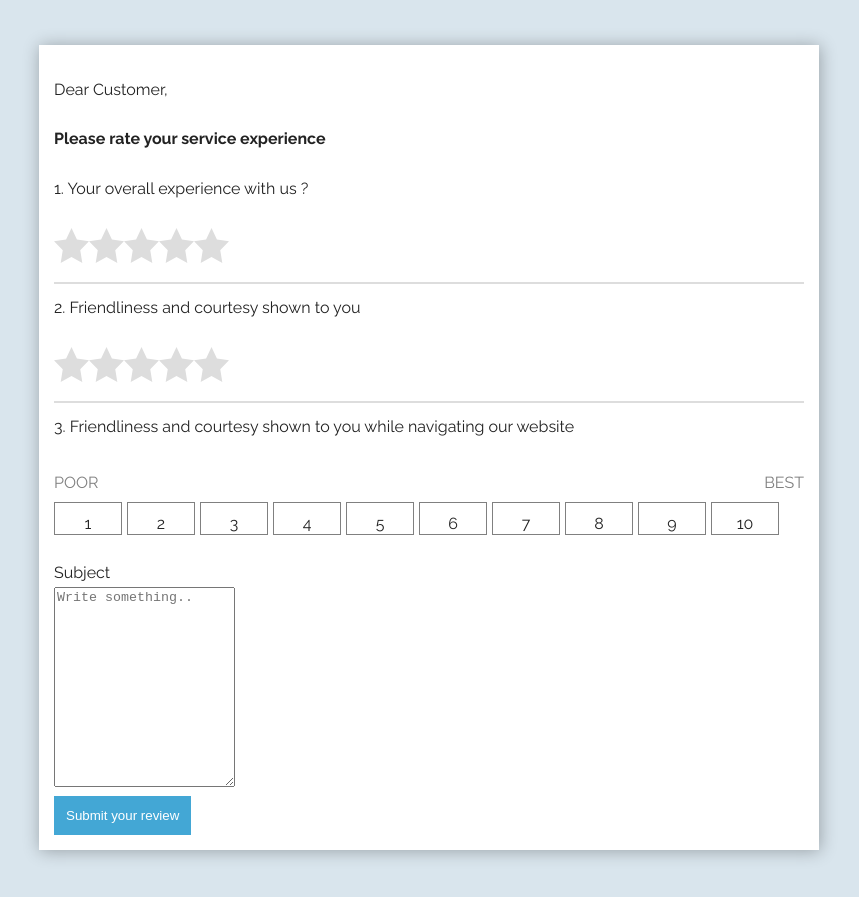
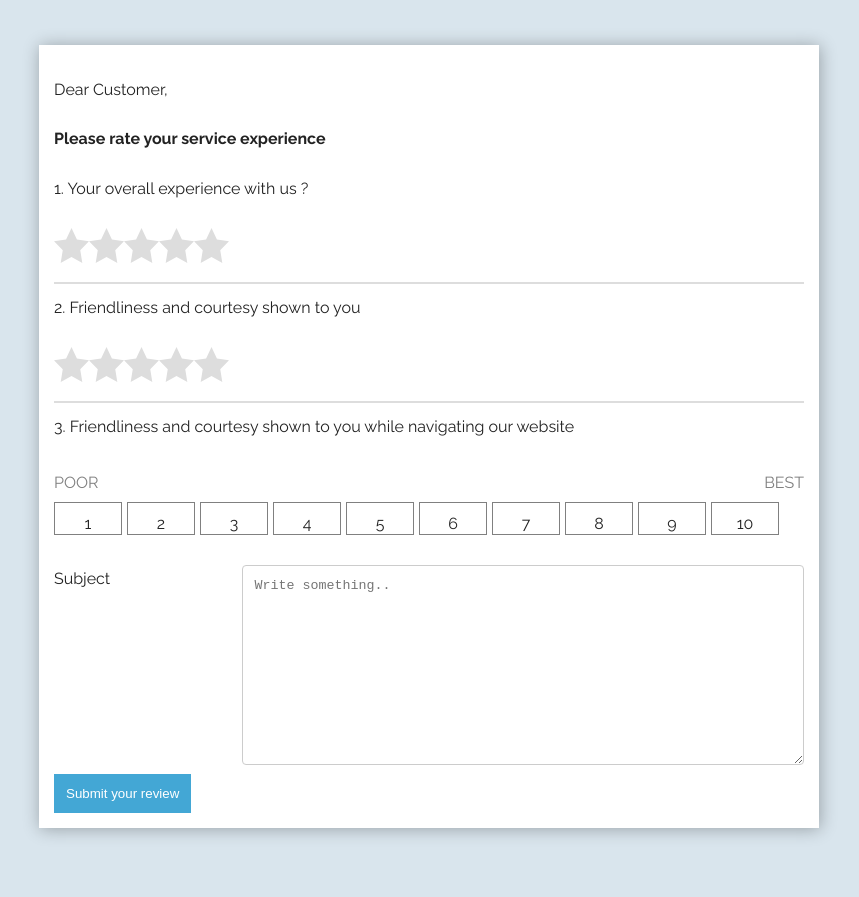
Before and after one commit to TechwithIshaan/Techwithtitan, a plain HTML site: page index.html in a window 1280 px wide. Shown: the part 111-1008 px from the top of the page, without its empty margins (211-1070 px from the left). After the commit the page ends 987 px from the top, so only its background shows below. Drawn offline with Linux system fonts and the light colour scheme.

Commit message:
Update style.css

```diff
--- a/style.css
+++ b/style.css
@@ -138,3 +138,45 @@ span.scale-rating label:before
     vertical-align: middle;
   z-index:2;
 }
+/* Style inputs, select elements and textareas */
+input[type=text], select, textarea{
+  width: 100%;
+  padding: 12px;
+  border: 1px solid #ccc;
+  border-radius: 4px;
+  box-sizing: border-box;
+  resize: vertical;
+}
+@media screen and (max-width: 600px) {
+  .col-25, .col-75, input[type=submit] {
+    width: 100%;
+    margin-top: 0;
+  }
+}
+/* Style the container */
+.container {
+  border-radius: 5px;
+  background-color: #f2f2f2;
+  padding: 20px;
+}
+
+/* Floating column for labels: 25% width */
+.col-25 {
+  float: left;
+  width: 25%;
+  margin-top: 6px;
+}
+
+/* Floating column for inputs: 75% width */
+.col-75 {
+  float: left;
+  width: 75%;
+  margin-top: 6px;
+}
+
+/* Clear floats after the columns */
+.row:after {
+  content: "";
+  display: table;
+  clear: both;
+}
```
